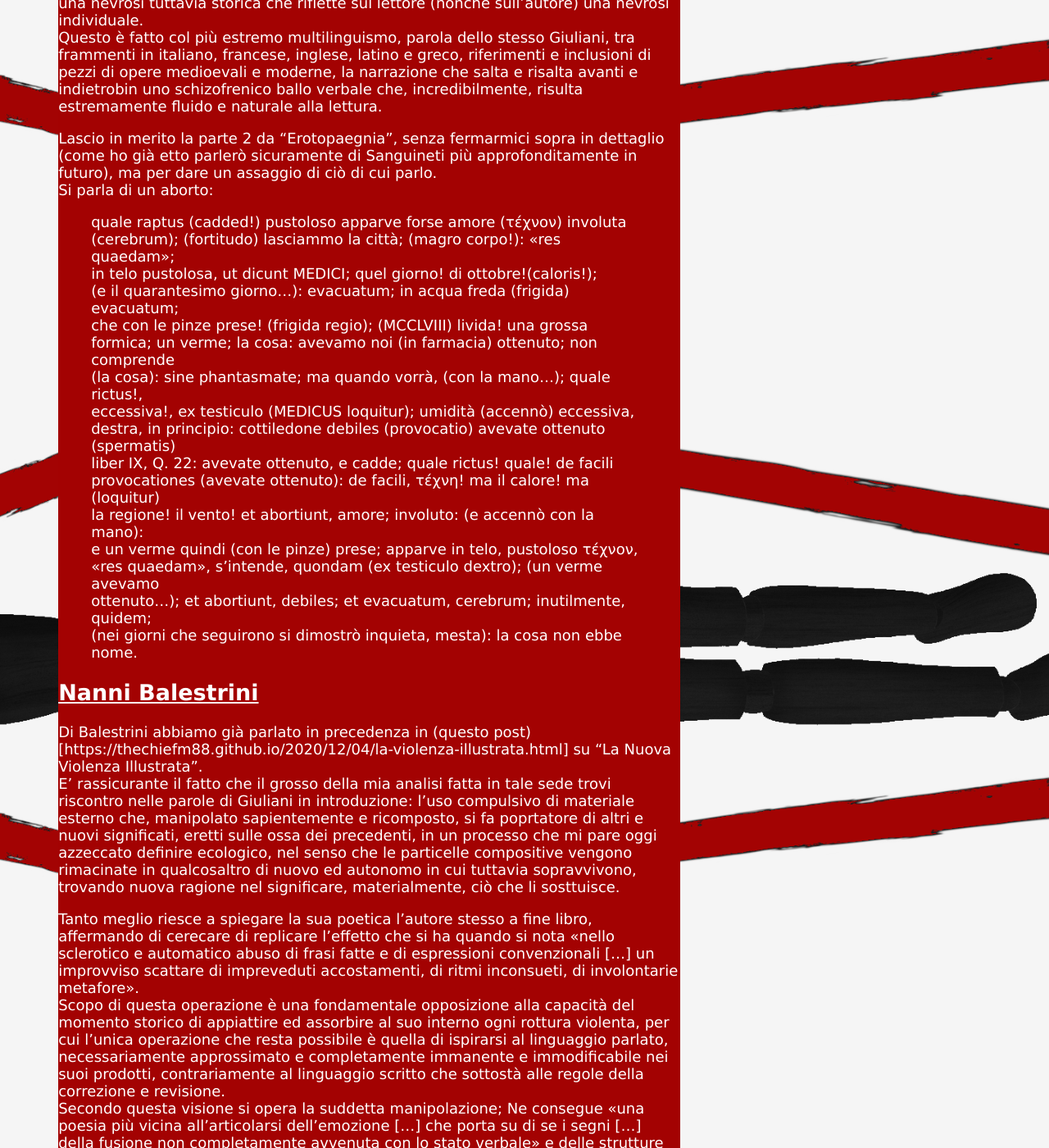
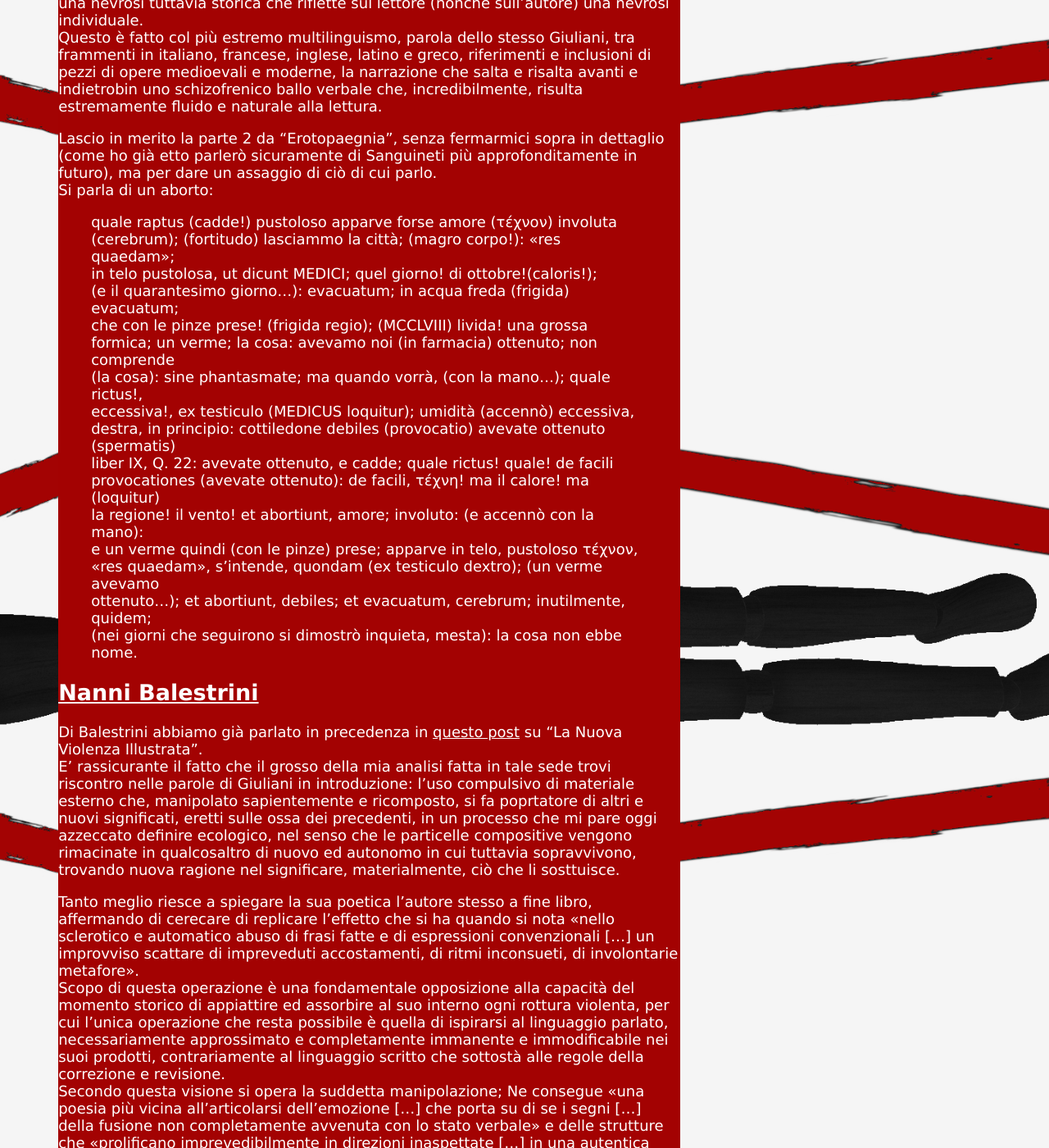
Before and after one commit to thechiefm88/thechiefm88.github.io, a Jekyll site: the page built from _posts/2021-03-05-riflessioni-su-i-novissimi.md, in a window 1280 px wide and 1400 px high, scrolled down 5065 px. Shown: the whole window at 82% size. Built offline with Jekyll 4.4.1, drawn with Linux system fonts in a browser that asks for light colours.

Commit message:
14: repaired md syntax bis; corrected syntax

```diff
--- a/_posts/2021-03-05-riflessioni-su-i-novissimi.md
+++ b/_posts/2021-03-05-riflessioni-su-i-novissimi.md
@@ -135,7 +135,7 @@ Questo è fatto col più estremo multilinguismo, parola dello stesso Giuliani, t
 Lascio in merito la parte 2 da "Erotopaegnia", senza fermarmici sopra in dettaglio (come ho già etto parlerò sicuramente di Sanguineti più approfonditamente in futuro), ma per dare un assaggio di ciò di cui parlo.<br>
 Si parla di un aborto:
 
->quale raptus (cadded!) pustoloso apparve forse amore (τέχνον) involuta<br>
+>quale raptus (cadde!) pustoloso apparve forse amore (τέχνον) involuta<br>
 >(cerebrum); (fortitudo) lasciammo la città; (magro corpo!): <<res quaedam>>;<br>
 >in telo pustolosa, ut dicunt MEDICI; quel giorno! di ottobre!(caloris!);<br>
 >(e il quarantesimo giorno...): evacuatum; in acqua freda (frigida) evacuatum;<br>
@@ -154,7 +154,7 @@ Si parla di un aborto:
 
 ## [Nanni Balestrini](https://it.wikipedia.org/wiki/Nanni_Balestrini)
 
-Di Balestrini abbiamo già parlato in precedenza in (questo post)[https://thechiefm88.github.io/2020/12/04/la-violenza-illustrata.html] su "La Nuova Violenza Illustrata".<br>
+Di Balestrini abbiamo già parlato in precedenza in [questo post](https://thechiefm88.github.io/2020/12/04/la-violenza-illustrata.html) su "La Nuova Violenza Illustrata".<br>
 E' rassicurante il fatto che il grosso della mia analisi fatta in tale sede trovi riscontro nelle parole di Giuliani in introduzione: l'uso compulsivo di materiale esterno che, manipolato sapientemente e ricomposto, si fa poprtatore di altri e nuovi significati, eretti sulle ossa dei precedenti, in un processo che mi pare oggi azzeccato definire ecologico, nel senso che le particelle compositive vengono rimacinate in qualcosaltro di nuovo ed autonomo in cui tuttavia sopravvivono, trovando nuova ragione nel significare, materialmente, ciò che li sosttuisce.
 
 Tanto meglio riesce a spiegare la sua poetica l'autore stesso a fine libro, affermando di cerecare di replicare l'effetto che si ha quando si nota <<nello sclerotico e automatico abuso di frasi fatte e di espressioni convenzionali [...] un improvviso scattare di impreveduti accostamenti, di ritmi inconsueti, di involontarie metafore>>.<br>
```
